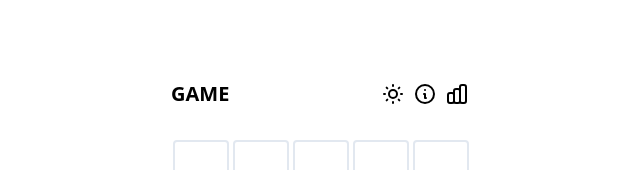
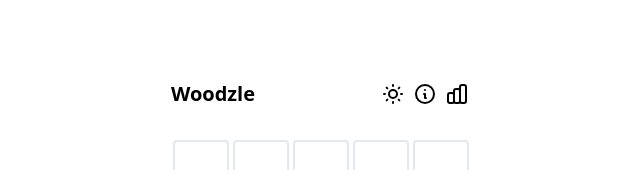
Before and after one commit to EUPHIEEE/Woodz-Wordle, a React (Create React App) app: page / in a window 1280 px wide. Shown: the top 170 px of the page, without its empty margins (319-959 px from the left). Built offline with nearby package versions, Linux system fonts and the light colour scheme.

Commit message:
Update strings.ts

```diff
--- a/src/constants/strings.ts
+++ b/src/constants/strings.ts
@@ -1,4 +1,4 @@
-export const GAME_TITLE = 'GAME'
+export const GAME_TITLE = 'Woodzle'
 
 export const WIN_MESSAGES = ['Great Job!', 'Awesome', 'Well done!']
 export const GAME_COPIED_MESSAGE = 'Game copied to clipboard'
```
